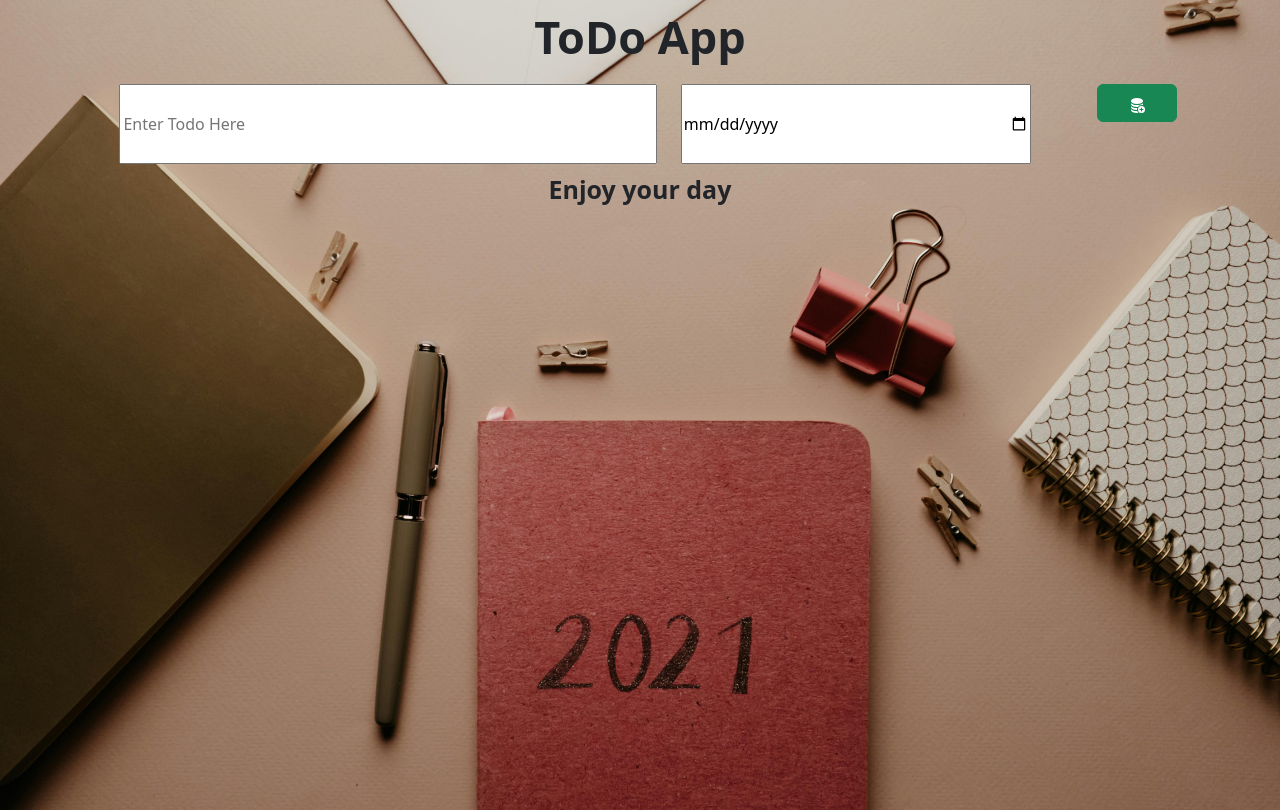
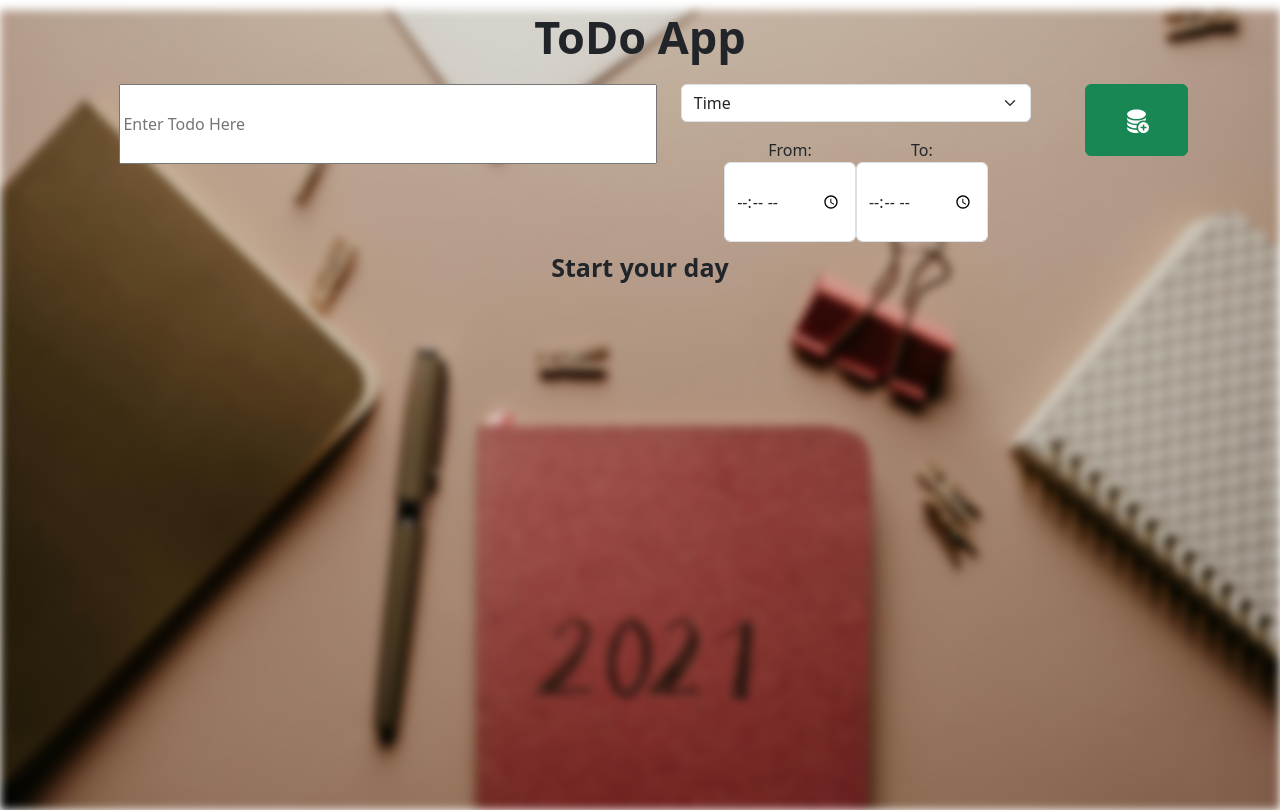
Before and after one commit to vinithp03/Vinith-React_ToDo_App, a React (Vite) app: page / in a window 1280 px wide. Built offline with nearby package versions, Linux system fonts and the light colour scheme.

Commit message:
extra functionalities added

```diff
--- a/package.json
+++ b/package.json
@@ -27,6 +27,6 @@
     "eslint-plugin-react-hooks": "^4.6.0",
     "eslint-plugin-react-refresh": "^0.4.6",
     "gh-pages": "^6.1.1",
-    "vite": "^5.2.0"
+    "vite": "^5.4.11"
   }
 }
--- a/src/App.css
+++ b/src/App.css
@@ -1,6 +1,7 @@
 input {
   width: 100%;
   height: 10vh;
+  z-index: 1;
 }
 
 .new-row {
@@ -12,10 +13,23 @@ input {
 }
 
 body {
+  position: relative;
+  margin: 0;
+  height: 100vh;
+  overflow: hidden;
+}
+
+body::before {
+  content: "";
+  position: absolute;
+  top: 0;
+  left: 0;
+  width: 100vw;
+  height: 100vh;
   background-image: url("/toDoBackground.jpg");
   background-size: cover;
   background-repeat: no-repeat;
   background-position: center center;
-  height: 100vh;
-  margin: 0;
+  filter: blur(5px);
+  z-index: -1;
 }
--- a/src/components/EmptyMesage.jsx
+++ b/src/components/EmptyMesage.jsx
@@ -7,7 +7,7 @@ const EmptyMesage = () => {
   const { toDoItems } = useContext(TodoItemsContext); {/*use context (common shared storage) */ }
 
   return (
-    toDoItems.length === 0 && <h2 className={styles.empty}>Enjoy your day</h2>
+    toDoItems.length === 0 && <h2 className={styles.empty}>Start your day</h2>
   )
 }
 
--- a/src/components/Items.module.css
+++ b/src/components/Items.module.css
@@ -1,4 +1,4 @@
 .itemsContainer {
   text-align: left;
-  margin-left: 8%;
+  margin-left: 10%;
 }
--- a/src/components/ToDoAdd.jsx
+++ b/src/components/ToDoAdd.jsx
@@ -1,41 +1,108 @@
-import React, { useContext, useRef } from "react";
-import styles from "./ToDoAdd.module.css"
+import React, { useContext, useRef, useState } from "react";
+import styles from "./ToDoAdd.module.css";
 import { BsDatabaseFillAdd } from "react-icons/bs";
 import { TodoItemsContext } from "../store/ToDoItemsStore";
 
 const ToDoAdd = () => {
-  const { toDoItems, addNewItem } = useContext(TodoItemsContext);
+  const { addNewItem } = useContext(TodoItemsContext);
 
   const taskName = useRef("");
-  const dueDate = useRef("");
+  const [scheduleType, setScheduleType] = useState("Time");
+  const [timeFrom, setTimeFrom] = useState("");
+  const [timeTo, setTimeTo] = useState("");
+  const [DateDate, setDateDate] = useState("");
 
   const handleNewItem = (event) => {
+    event.preventDefault();
+
     const toDoTask = taskName.current.value;
-    const toDoDate = dueDate.current.value;
-    event.preventDefault();
+    let toDoDate = "";
+
+    if (scheduleType === "Time") {
+      toDoDate = `${timeFrom} to ${timeTo}`;
+    } else if (scheduleType === "Date") {
+      toDoDate = DateDate;
+    }
+
     addNewItem(toDoTask, toDoDate);
     taskName.current.value = "";
-    dueDate.current.value = "";
-  }
+    setTimeFrom("");
+    setTimeTo("");
+    setDateDate("");
+  };
 
+  const handleScheduleTypeChange = (event) => {
+    setScheduleType(event.target.value);
+    setTimeFrom("");
+    setTimeTo("");
+    setDateDate("");
+  };
 
   return (
     <div className={styles.toDoPlace}>
       <form className="row new-row" onSubmit={handleNewItem}>
         <div className="col-6">
-          <input type="text" placeholder="Enter Todo Here"
-            ref={taskName} />
+          <input
+            type="text"
+            placeholder="Enter Todo Here"
+            ref={taskName}
+            required
+          />
         </div>
+
         <div className="col-4">
-          <input type="date" ref={dueDate} />
+          <select
+            value={scheduleType}
+            onChange={handleScheduleTypeChange}
+            className={`form-select ${styles.selectType}`}>
+            <option value="Time">Time</option>
+            <option value="Date">Date</option>
+          </select>
+
+          {scheduleType === "Time" ? (
+            <div className="mt-2">
+              <label>
+                From:
+                <input
+                  type="time"
+                  value={timeFrom}
+                  onChange={(e) => setTimeFrom(e.target.value)}
+                  className="form-control"
+                  required
+                />
+              </label>
+              <label className="mt-2">
+                To:
+                <input
+                  type="time"
+                  value={timeTo}
+                  onChange={(e) => setTimeTo(e.target.value)}
+                  className="form-control"
+                  required
+                />
+              </label>
+            </div>
+          ) : (
+            <input
+              type="date"
+              value={DateDate}
+              onChange={(e) => setDateDate(e.target.value)}
+              className="form-control mt-2"
+              required
+            />
+          )}
         </div>
+
         <div className="col-2">
-          <button type="submit" className="btn btn-success new-button">
-            <BsDatabaseFillAdd />
+          <button
+            type="submit"
+            className={`btn btn-success new-button ${styles.toDoBtn}`}
+          >
+            <BsDatabaseFillAdd size={25} />
           </button>
         </div>
       </form>
-    </div >
+    </div>
   );
 };
 
--- a/src/components/ToDoAdd.module.css
+++ b/src/components/ToDoAdd.module.css
@@ -2,3 +2,8 @@
   margin-left: 8%;
   margin-right: 3.5%;
 }
+
+.toDoBtn {
+  height: 9vh;
+  width: 8vw;
+}
--- a/src/store/ToDoItemsStore.jsx
+++ b/src/store/ToDoItemsStore.jsx
@@ -1,66 +1,59 @@
-import { createContext, useReducer } from 'react'
-export const TodoItemsContext = createContext(
-  {
-    toDoItems: [],
-    addNewItem: () => { },
-    deleteItem: () => { },
-  }
-);
+import { createContext, useReducer, useEffect } from "react";
+
+export const TodoItemsContext = createContext({
+  toDoItems: [],
+  addNewItem: () => { },
+  deleteItem: () => { },
+});
 
 const toDoReducer = (currentItems, action) => {
+  let updatedItems = currentItems;
 
-  let updateItem = currentItems;
   if (action.type === "NEW_ITEM") {
-    updateItem = [...currentItems, { task: action.payload.itemName, date: action.payload.dueDate }];
+    updatedItems = [
+      ...currentItems,
+      { task: action.payload.itemName, date: action.payload.dueDate },
+    ];
+  } else if (action.type === "DELETE_ITEM") {
+    updatedItems = currentItems.filter(
+      (item) => item.task !== action.payload.itemName
+    );
+  }
 
-  }
-  else if (action.type === "DELETE_ITEM") {
-    updateItem = currentItems.filter(item => item.task !== action.payload.itemName);
-  }
-  return updateItem;
-}
+  // Persist updated items in localStorage
+  localStorage.setItem("toDoItems", JSON.stringify(updatedItems));
+  return updatedItems;
+};
 
 const TodoItemsContextProvider = ({ children }) => {
-  const [toDoItems, dispatch] = useReducer(toDoReducer, []);
+  // Retrieve initial state from localStorage
+  const initialItems = JSON.parse(localStorage.getItem("toDoItems")) || [];
+  const [toDoItems, dispatch] = useReducer(toDoReducer, initialItems);
 
   const addNewItem = (itemName, dueDate) => {
-    const setNewItem = {
+    dispatch({
       type: "NEW_ITEM",
-      payload: {
-        itemName,
-        dueDate,
-      }
-    };
-    dispatch(setNewItem);
-
-  }
+      payload: { itemName, dueDate },
+    });
+  };
 
   const deleteItem = (itemName) => {
-    const deleteItemRequest = {
+    dispatch({
       type: "DELETE_ITEM",
-      payload: {
-        itemName,
-      }
-    };
-    dispatch(deleteItemRequest);
+      payload: { itemName },
+    });
+  };
 
-    console.log(children);
-  }
+  // Ensure localStorage is updated when `toDoItems` changes
+  useEffect(() => {
+    localStorage.setItem("toDoItems", JSON.stringify(toDoItems));
+  }, [toDoItems]);
 
   return (
-    <TodoItemsContext.Provider
-      value={
-        {
-          toDoItems,
-          addNewItem,
-          deleteItem
-        }
-      }
-    >
+    <TodoItemsContext.Provider value={{ toDoItems, addNewItem, deleteItem }}>
       {children}
     </TodoItemsContext.Provider>
   );
-
-}
+};
 
 export default TodoItemsContextProvider;
```
Also changed, not shown: src/assets/react.svg (deleted), 1 other file (tests, documents, lock files or other folders).
